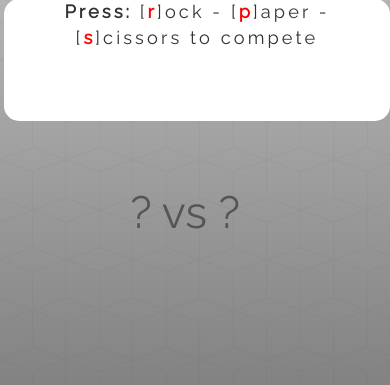
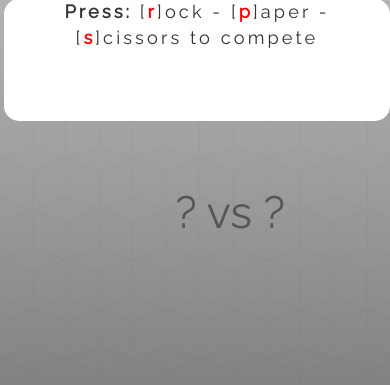
Before and after one commit to bklynate/rcb-rps, a PHP site: page / in a window 390 px wide. Shown: the part 303-688 px from the top of the page. Run offline with PHP 8.4, Linux system fonts and the light colour scheme.

Commit message:
responsive fixes

```diff
--- a/assets/css/styles.css
+++ b/assets/css/styles.css
@@ -12,7 +12,7 @@ html {
   margin-top: 120px;
   font-size: 3.9em;
   margin: 0 auto;
-  margin-left: 50px;
+  margin-left: 100px;
 }
 
 #game, #scoreBox, #instructions {
@@ -56,6 +56,7 @@ html {
   padding-top: 50px;
   color: #555;
   font-size: 45px;
+  padding-left: 90px;
   padding-bottom: 30px;
 }
 
```
